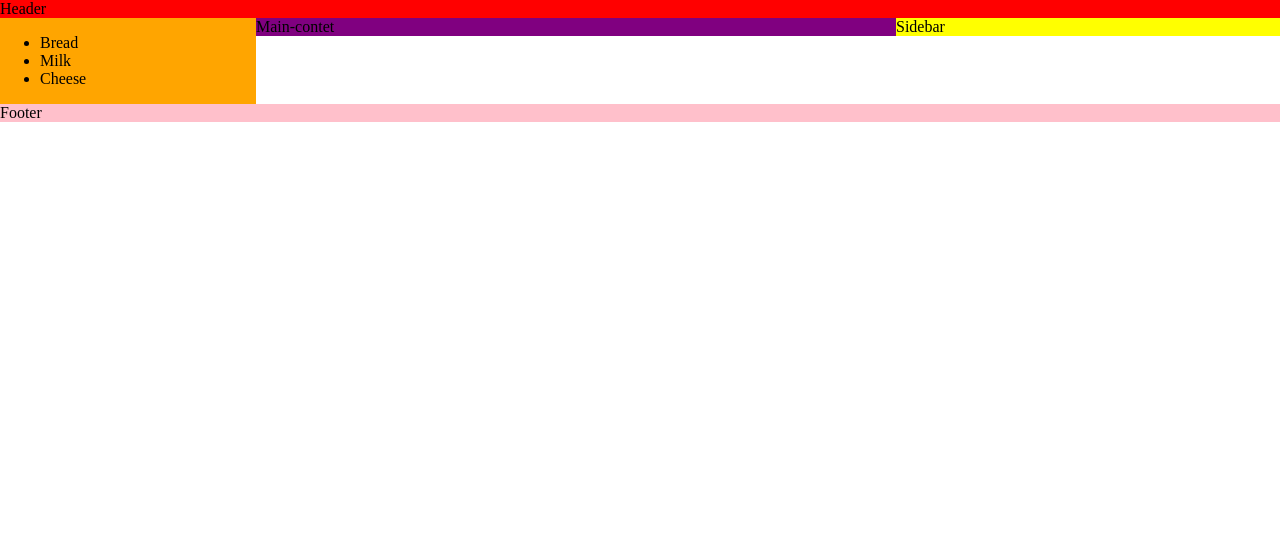
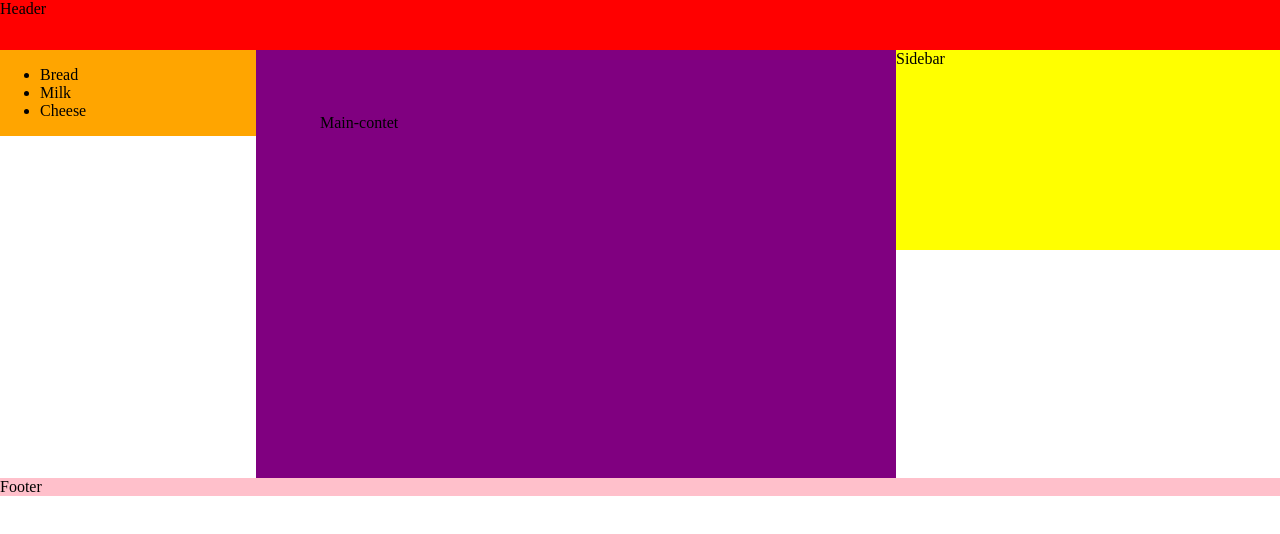
Before and after one commit to zacharyolsen/2016-02-24-In-Class-Assignment, a plain HTML site: page index.html in a window 1280 px wide. Drawn offline with Linux system fonts and the light colour scheme.

Commit message:
finishing up css for the night

```diff
--- a/inclass2016-2-24.css
+++ b/inclass2016-2-24.css
@@ -10,6 +10,7 @@ div{
 .header {
  background-color: red;
  width: 100%;
+ height: 50px;
 }
 
 .navigation {
@@ -19,12 +20,15 @@ div{
 
 .main-content {
  background-color: purple;
- width: 50%;
+ width: 40%;
+ padding: 5%;
+ height: 300px;
 }
 
 .sidebar {
  background-color: yellow;
  width: 30%;
+ height: 200px;
 }
 
 .footer {
```
